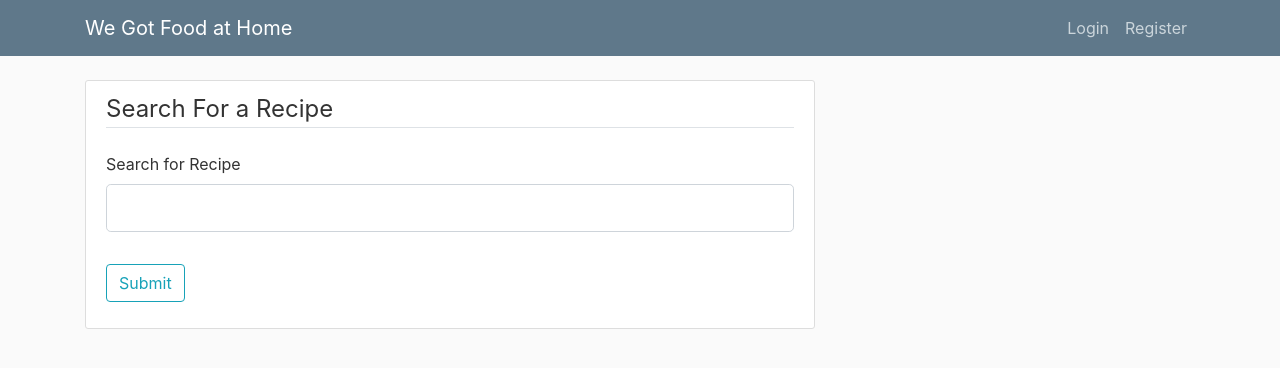
After one commit to The-Cheese-Catchers/whatdowehave, a Flask app: page /search_recipe in a window 1280 px wide. The commit adds this page. Shown: the top 368 px of the page. Run offline with Flask 2, Linux system fonts and the light colour scheme; some libraries are stand-ins or nearby versions.

Commit message:
added search recipe page

```diff
--- a/wdwh/forms.py
+++ b/wdwh/forms.py
@@ -14,11 +14,6 @@ class RegistrationForm(FlaskForm):
         "Confirm Password", validators=[DataRequired(), EqualTo("password")]
     )
     submit = SubmitField("Sign Up")
-
-    # def validate_username(self, username):
-    #     user = User.query.filter_by(username=username.data).first()
-    #     if user:
-    #         raise ValidationError("That username is taken. Please choose a different one.")
 
 
 class LoginForm(FlaskForm):
@@ -43,3 +38,7 @@ class EnterRecipeForm(FlaskForm):
     )
     make_public = BooleanField("Make Recipe Public")
     submit = SubmitField("Submit")
+
+class SearchRecipeForm(FlaskForm):
+    query = StringField("Search for Recipe", validators=[DataRequired()])
+    submit = SubmitField("Submit")
--- a/wdwh/routes.py
+++ b/wdwh/routes.py
@@ -66,9 +66,17 @@ def enter_recipe():
 
     return render_template("enter_recipe.html", title="Create a Recipe", form=recipe_form)
 
+@app.route("/search_recipe", methods=["GET", "POST"])
+def search_recipe():
+    search_form = SearchRecipeForm()
+    if search_form.validate_on_submit():
+        recipe_name = search_form.query.data
+        # SEARCH API FOR THIS RECIPE AND LIST OUT DETAILS ON SEPARATE PAGE
+    return render_template("search_recipe.html", title="Search Recipe", form=search_form)
+
 @app.route("/my_pantry")
 def my_pantry():
     user_recipes = None
     if current_user.is_authenticated:
         user_recipes = current_user.recipes
-    return render_template("pantry.html", title="My Pantry", recipes = user_recipes)
+    return render_template("pantry.html", title="My Pantry", recipes=user_recipes)
--- a/wdwh/templates/layout.html
+++ b/wdwh/templates/layout.html
@@ -30,7 +30,8 @@
             <!-- Navbar Right Side -->
             <div class="navbar-nav">
               {% if current_user.is_authenticated %}
-                <a class="nav-item nav-link" href="{{ url_for('enter_recipe') }}">Enter Your Own Recipe</a>
+                <a class="nav-item nav-link" href="{{ url_for('search_recipe') }}">Search A Recipe</a>
+                <a class="nav-item nav-link" href="{{ url_for('enter_recipe') }}">My Own Recipe</a>
                 <a class="nav-item nav-link" href="{{ url_for('logout') }}">Logout</a>
               {% else %}
                 <a class="nav-item nav-link" href="{{ url_for('login') }}">Login</a>
--- /dev/null
+++ b/wdwh/templates/search_recipe.html
@@ -0,0 +1,27 @@
+{% extends "layout.html" %}
+{% block content %}
+    <div class="content-section">
+        <form method="POST" action="">
+            {{ form.hidden_tag() }}
+            <fieldset class="form-group">
+                <legend class="border-bottom mb-4">Search For a Recipe</legend>
+                <div class="form-group">
+                    {{ form.query.label(class="form-control-label") }}
+                    {% if form.query.errors %}
+                        {{ form.query(class="form-control form-control-lg is-invalid") }}
+                        <div class="invalid-feedback">
+                            {% for error in form.query.errors %}
+                                <span>{{ error }}</span>
+                            {% endfor %}
+                        </div>
+                    {% else %}
+                        {{ form.query(class="form-control form-control-lg") }}
+                    {% endif %}
+                </div>
+            </fieldset>
+            <div class="form-group">
+                {{ form.submit(class="btn btn-outline-info") }}
+            </div>
+        </form>
+    </div>
+{% endblock content %}
```
